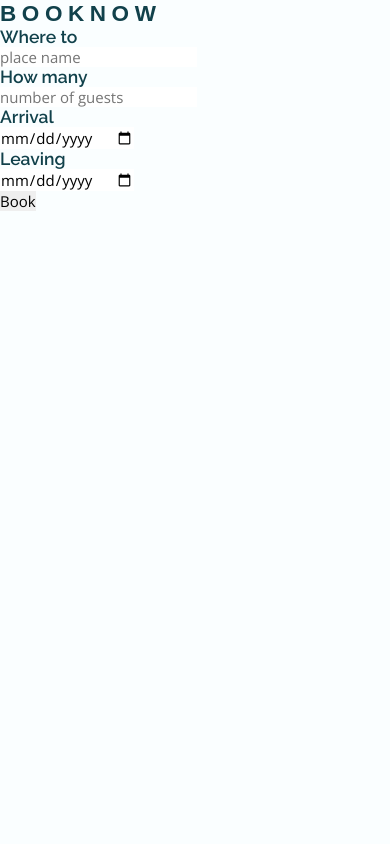
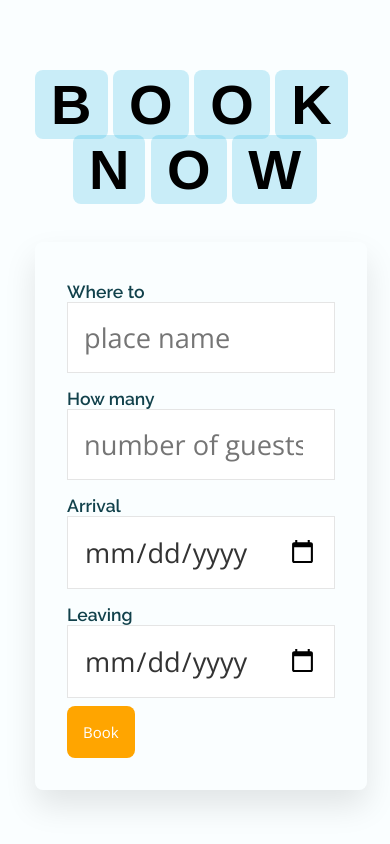
Before and after one commit to Anya-met/Webtech-MidtermsAct2, a plain HTML site: page places.html in a window 390 px wide. Drawn offline with nearby package versions, Linux system fonts and the light colour scheme.

Commit message:
Update Booknow styles.css
di pa nakaayos yung sa design sa book now

```diff
--- a/assets/css/styles.css
+++ b/assets/css/styles.css
@@ -1202,4 +1202,73 @@ header .logo
   {
     font-size: 2em;
   }
+
+  /*========== BookNow ==========*/
+
+section{
+    padding:2rem 9%;
 }
+
+.heading{
+    text-align: center;
+    padding: 2.5rem 0
+}
+
+.heading span{
+    font-size: 3.5rem;
+    background: rgba(7, 171, 221, 0.2);
+    color:rgb(0, 0, 0);
+    border-radius: .5rem;
+    padding: .2rem 1rem;
+}
+
+.heading span.space{
+    background: none;
+}
+
+.book .row{
+    display: flex;
+    flex-wrap: wrap;
+    gap: 1.5rem;
+    align-items: center;
+}
+
+.book .row .image{
+    flex: 1 1 40rem;
+
+}
+
+.book .row form{
+flex: 1 1 40rem;
+padding: 2rem;
+box-shadow: 0 1rem 2rem rgba(0,0,0,.1);
+border-radius: .5rem;
+}
+
+.book .row form .inputBox{
+    padding: .5rem 0;
+}
+
+.book .row form .inputBox input{
+width: 100%;
+padding: 1rem;
+border: .1rem solid rgba(0,0,0,.1);
+font-size: 1.7rem;
+color: #333;
+text-transform: none;
+}
+
+.btn {
+    background-color: orange;
+    color: white;
+    padding: 1rem;
+    border-radius: 0.5rem;
+    cursor: pointer;
+    transition: all 0.2s ease-in-out;
+  }
+
+  .btn:hover {
+    background-color: #cc6600;
+  }
+
+}
```
